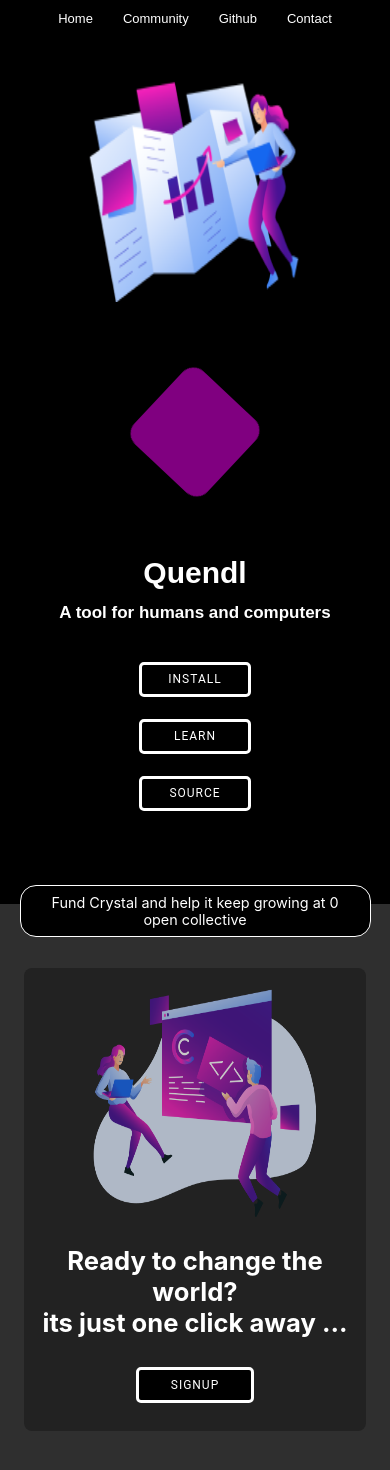
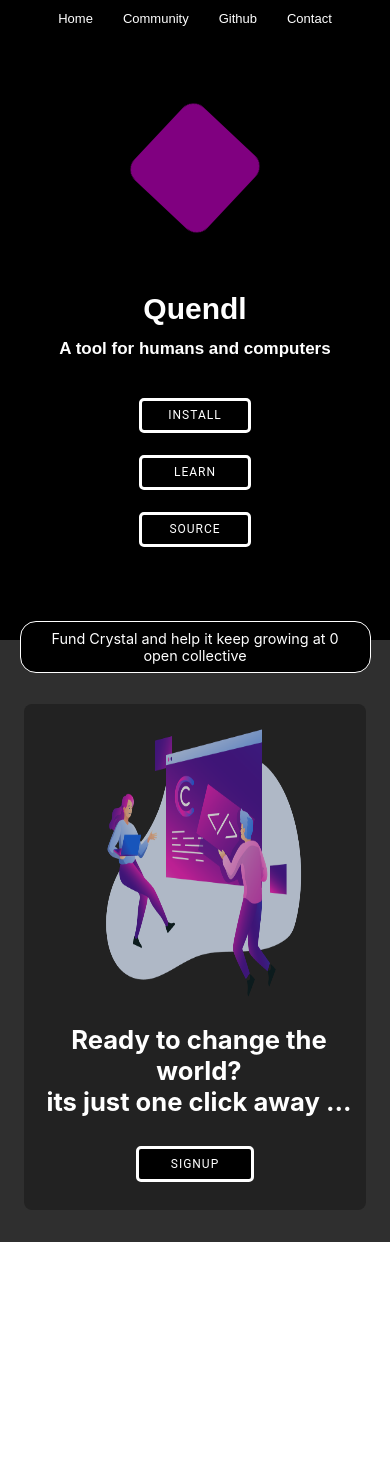
Before and after one commit to quendl/quendl, a Next.js app: page / in a window 390 px wide. Shown: the top 1470 px of the page. After the commit the page ends 1242 px from the top, so only its background shows below. Built offline with nearby package versions, Linux system fonts and the light colour scheme.

Commit message:
fixes to the images and mascot position next to text

```diff
--- a/components/LandingPage/Landing.module.css
+++ b/components/LandingPage/Landing.module.css
@@ -38,6 +38,20 @@
   flex-direction: row;
   align-items: center;
   justify-content: center;
+}
+
+/*gave the logo div flex area that is less than the text next to it*/
+.logoDiv {
+  flex : 1;
+  display: flex;
+  justify-content: center;
+}
+
+/*gave the text div flex area that is twice than the logo div next to it*/
+.textDiv {
+  flex : 2;
+  display: flex;
+  justify-content: flex-start;
 }
 
 .home > a {
@@ -215,9 +229,7 @@
   }
   /* for shrinking the image on small screen */
   .logoContainer{
-    margin-top: 1.5rem;
-    width : 15rem;
-    height: 15rem;
+    display: none;
   }
 
   .title {
--- a/components/LandingPage/Landing.tsx
+++ b/components/LandingPage/Landing.tsx
@@ -14,12 +14,13 @@ function Landing() {
   return (
     <>
       <div className={styles.div}>
-        <div>
+        <div className={styles.logoDiv}>
           <div className={styles.logoContainer}>
-            <Image src={logo} width={400} height={400}/>
+            <Image src={logo} width={300} height={300}/>
           </div>
         </div>
-        <div><Helmet title="Quendl • Home" defer={false} />
+        <div className={styles.textDiv}><div>
+          <Helmet title="Quendl • Home" defer={false} />
           <div className={styles.spinner}></div>
           <h1 className={styles.title}>Quendl</h1>
           <h2 className={styles.subtitle}>A tool for humans and computers</h2>
@@ -27,6 +28,7 @@ function Landing() {
             <a className={styles.headbutton}>Install</a>
             <a className={styles.headbutton}>Learn</a>
             <a className={styles.headbutton}>Source</a></div>
+        </div>
         </div>
       </div>
         <Pill/>
--- a/sections/Area/Area.module.css
+++ b/sections/Area/Area.module.css
@@ -11,6 +11,7 @@
 .boxContainer{
     width: 100%;
     /*height: 40rem;*/
+    height: 100%;
     background-color: #2F2F2F;
     padding : 5rem 5rem 5rem 5rem;
 }
@@ -50,17 +51,17 @@
     cursor: pointer;
 }
 
-/* On screens that are less than 500px*/
-@media screen and (max-width: 500px) {
+/* On screens that are less than 1300px*/
+@media screen and (max-width: 1300px) {
     .boxContainer {
-        padding : 4rem 1.5rem 2rem 1.5rem;
+        padding : 4rem 1.5rem 4rem 1.5rem;
     }
     .box{
         display: flex;
-        flex-direction: column;
+        flex-direction: row-reverse;
         justify-content: center;
         align-items: center;
-        font-size: 0.8rem;
+        padding-bottom: 1rem;
     }
     .boxButton{
         font-size: 12px;
@@ -81,19 +82,22 @@
     .boxButton{
         font-size: 12px;
     }
+    .boxText{
+        padding-left: 0.5rem;
+    }
 }
 
-/* On screens that are less than 1300px*/
-@media screen and (max-width: 1300px) {
+/* On screens that are less than 500px*/
+@media screen and (max-width: 500px) {
     .boxContainer {
-        padding : 4rem 1.5rem 4rem 1.5rem;
+        padding : 4rem 1.5rem 2rem 1.5rem;
     }
     .box{
         display: flex;
         flex-direction: column;
         justify-content: center;
         align-items: center;
-        padding-bottom: 1rem;
+        font-size: 0.8rem;
     }
     .boxButton{
         font-size: 12px;
--- a/sections/Area/Area.tsx
+++ b/sections/Area/Area.tsx
@@ -10,7 +10,7 @@ function Area() {
     <>
       <div className={styles.boxContainer}>
           <div className={styles.box}>
-              <div><Image src={mascot} width={600} height={450}/></div>
+              <div><Image src={mascot} width={300} height={300}/></div>
               <div>
                   <h1 className={styles.boxText}>Ready to change the world?<br/>
                       its just one click away ...
```
